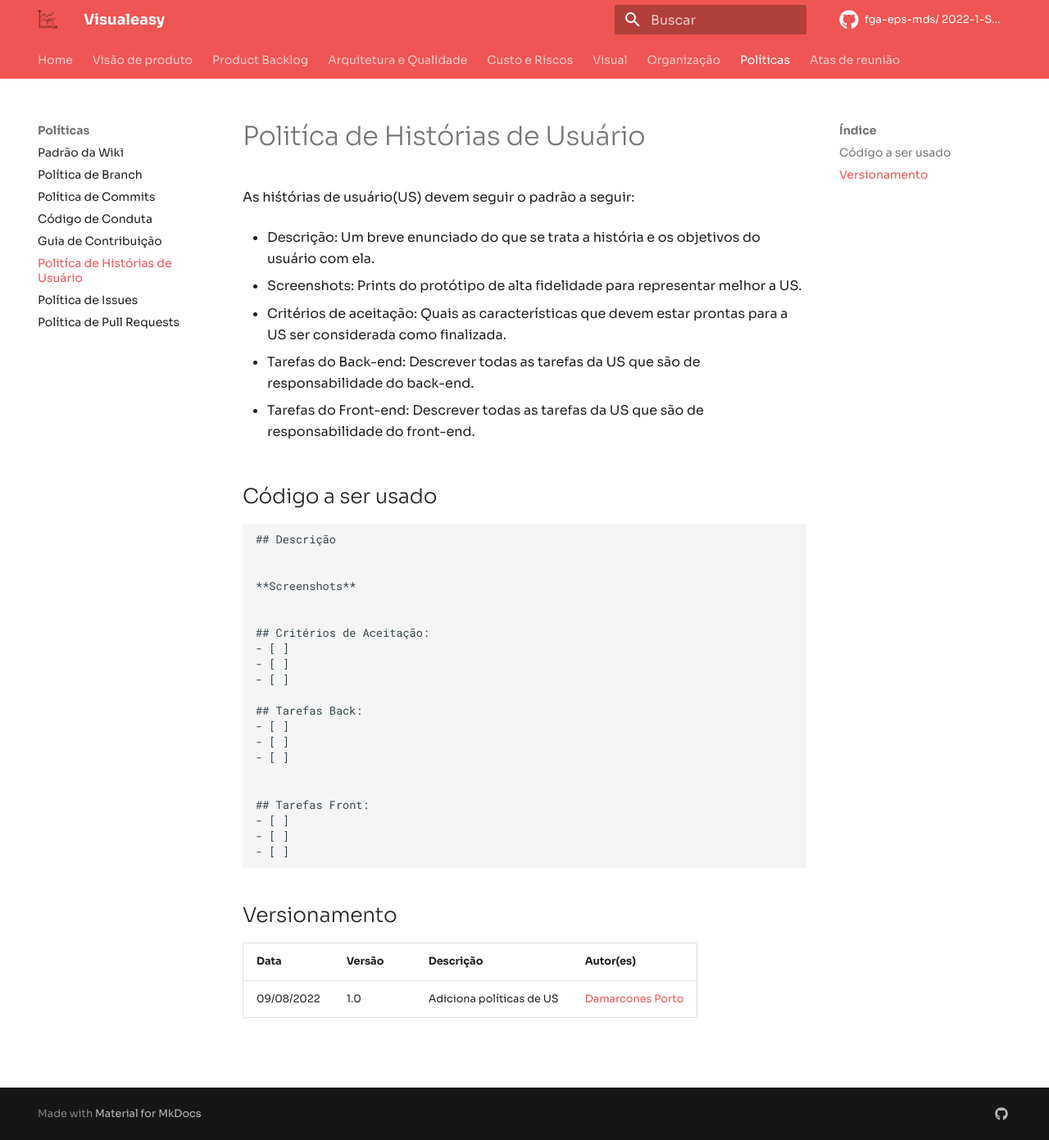
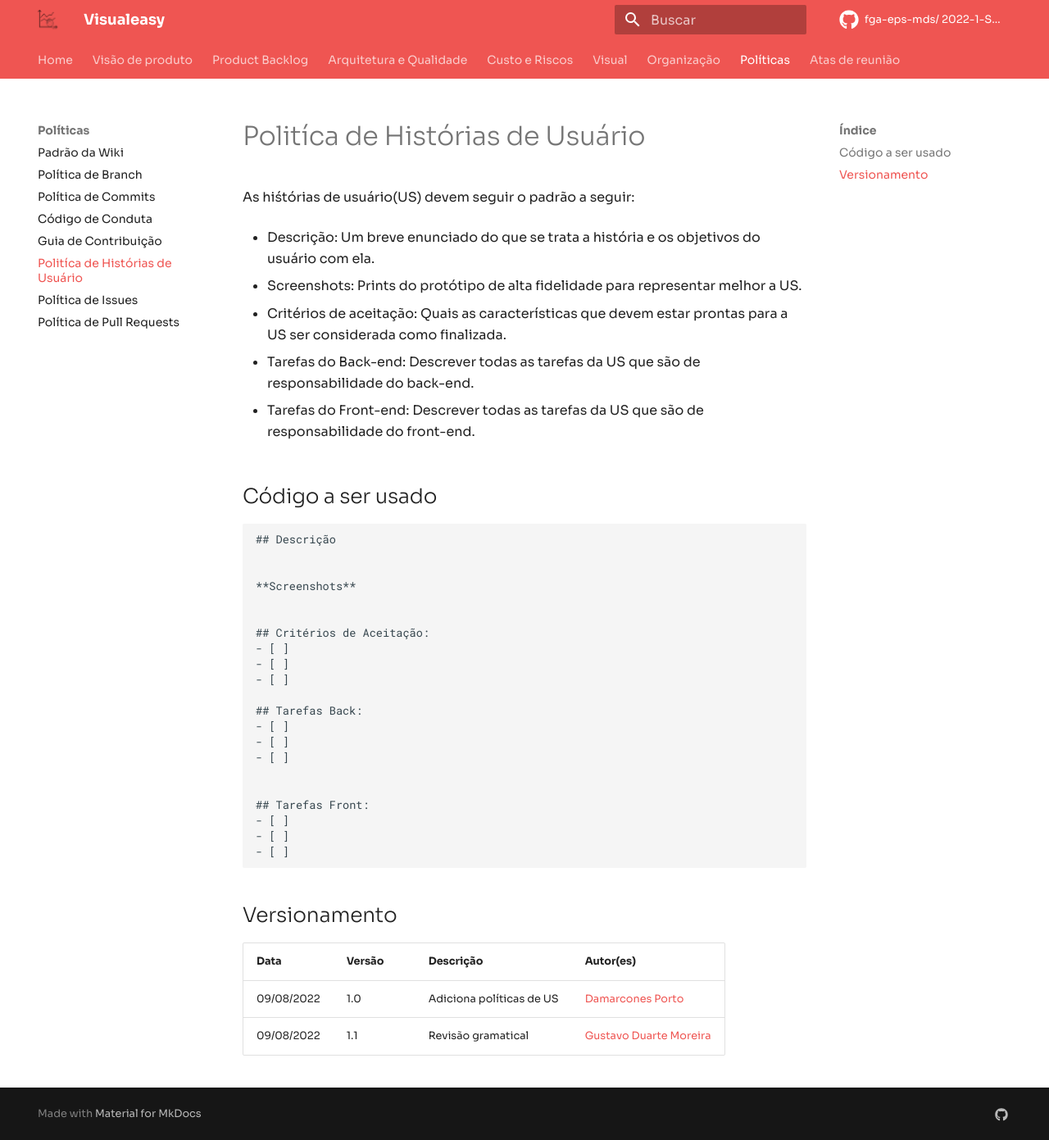
Before and after one commit to fga-eps-mds/2022-1-Visualeasy-Doc, an MkDocs documentation site: the page built from docs/politicas/politica_de_US.md, in a window 1280 px wide and 1391 px high. Shown: the whole window at 82% size. Built offline with MkDocs 1.6.1 and Material for MkDocs 9.7.7, drawn with Linux system fonts in a browser that asks for light colours; comment, search, counter and statistics services are not loaded.

Commit message:
Update docs/politicas/politica_de_US.md

```diff
--- a/docs/politicas/politica_de_US.md
+++ b/docs/politicas/politica_de_US.md
@@ -41,4 +41,5 @@ As hiśtórias de usuário(US) devem seguir o padrão a seguir:
 
 | Data | Versão | Descrição | Autor(es) |
 |------|------|------|------|
-|09/08/2022|1.0|Adiciona políticas de US|[Damarcones Porto](https://github.com/damarcones)|
+|09/08/2022|1.0|Adiciona políticas de US | [Damarcones Porto](https://github.com/damarcones)|
+|09/08/2022|1.1|Revisão gramatical | [Gustavo Duarte Moreira](https://github.com/gustavoduartemoreira)|
```
